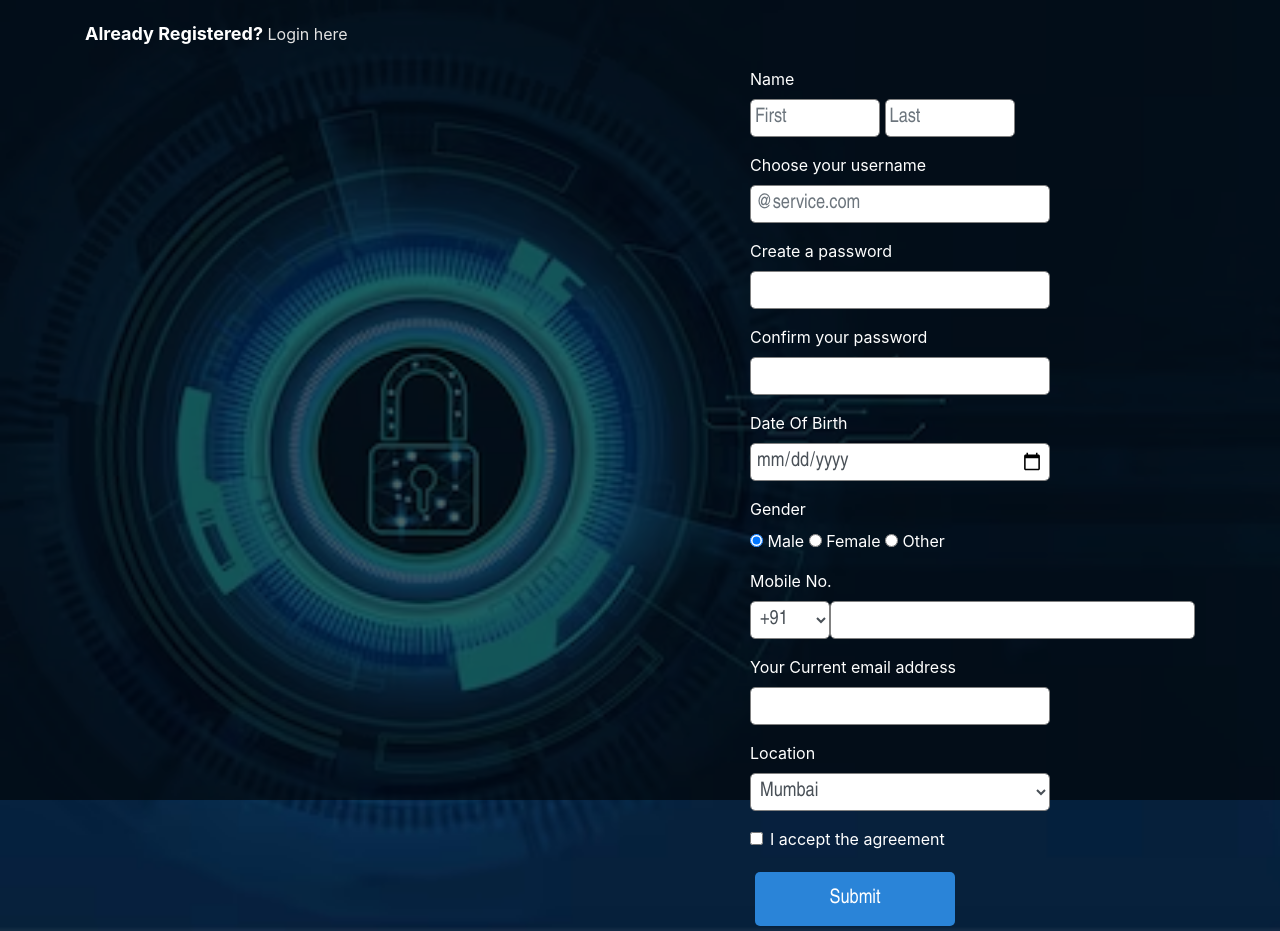
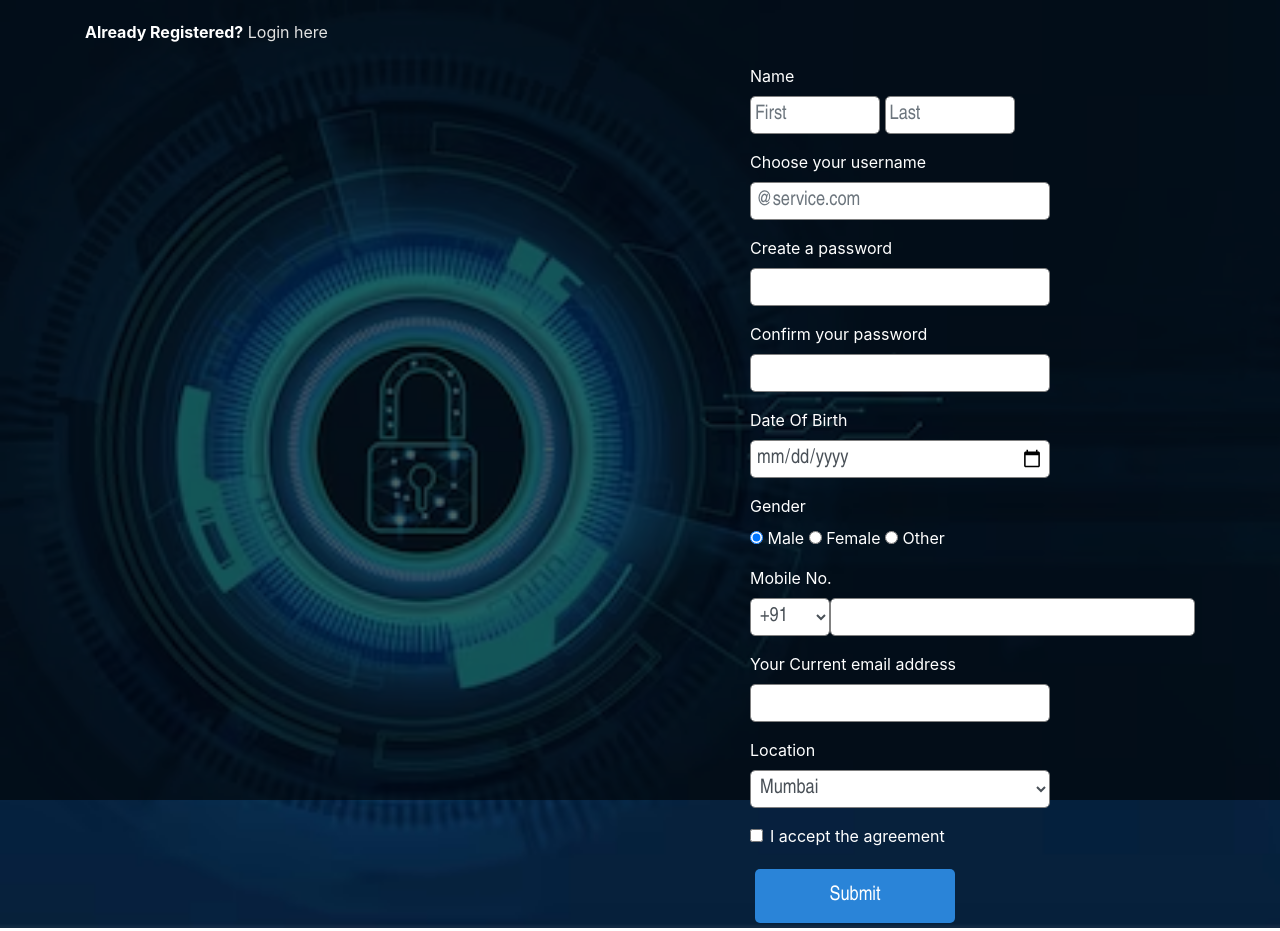
Before and after one commit to TornaleRamReddy/Online-Recruitment-System, a plain HTML site: page regform.html in a window 1280 px wide. Drawn offline with nearby package versions, Linux system fonts and the light colour scheme.

Commit message:
Update regform.html

```diff
--- a/regform.html
+++ b/regform.html
@@ -6,6 +6,7 @@
     <link href="https://stackpath.bootstrapcdn.com/bootstrap/4.1.3/css/bootstrap.min.css" rel="stylesheet">
     <title>Registration</title>
     <style>
+        /* Styling for hover effect on columns */
         .colhover:hover {
             background-color: #272727;
             font-size: 150%;
@@ -15,6 +16,7 @@
         .colhover {
             transition: all 0.5s;
         }
+        /* Styling for buttons */
         .btn {
             width: 200px;
             padding: 12px;
@@ -25,6 +27,7 @@
             border: 0;
             border-radius: 5px;
         }
+        /* Styling for input fields */
         .CinputsName {
             width: 130px;
             padding: 4px;
@@ -41,6 +44,7 @@
             border: 1px solid grey;
             border-radius: 5px;
         }
+        /* General button styling */
         button {
             display: inline-block;
             border-radius: 10px;
@@ -59,12 +63,14 @@
             width: 185%;
             background-color: #239B56;
         }
+        /* Page background styling */
         body {
             background-image: url("image.jpg");
             background-repeat: repeat-y;
             background-size: cover;
             color: #fff;
         }
+        /* Overlay to darken the background image */
         .overlay {
             background: rgba(0, 0, 0, 0.6);
             position: absolute;
@@ -96,12 +102,14 @@
 <body>
     <div class="overlay"></div>
     <div class="container form-container">
+        <!-- Header section with login link -->
         <div class="header1 d-flex justify-content-between align-items-center">
             <div>
-                <font size="4"><b>Already Registered?</b></font>
+                <b>Already Registered?</b>
                 <a href="index.html">Login here</a>
             </div>
         </div>
+        <!-- Registration form -->
         <div class="row justify-content-end">
             <div class="col-md-6 col-lg-5">
                 <form id="registration" name="registration" method="post" action="thankyou1.html">
@@ -162,6 +170,7 @@
             </div>
         </div>
     </div>
+    <!-- Bootstrap JS and dependencies -->
     <script src="https://code.jquery.com/jquery-3.3.1.slim.min.js"></script>
     <script src="https://cdnjs.cloudflare.com/ajax/libs/popper.js/1.14.3/umd/popper.min.js"></script>
     <script src="https://stackpath.bootstrapcdn.com/bootstrap/4.1.3/js/bootstrap.min.js"></script>
```
